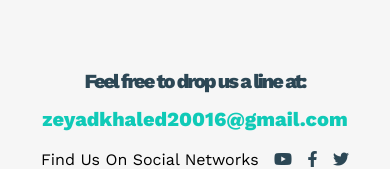
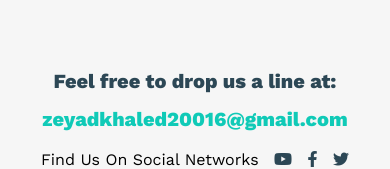
Before and after one commit to zeyadkhaled1/Template-1, a plain HTML site: page index.html in a window 390 px wide. Shown: the part 6003-6172 px from the top of the page. Drawn offline with nearby package versions, Linux system fonts and the light colour scheme.

Commit message:
Update leon.css

```diff
--- a/css/leon.css
+++ b/css/leon.css
@@ -572,7 +572,7 @@ i {
     }
 
     .contact .container .info p {
-        letter-spacing: -2px;
+        letter-spacing: 0px;
     }
 
 }
```
